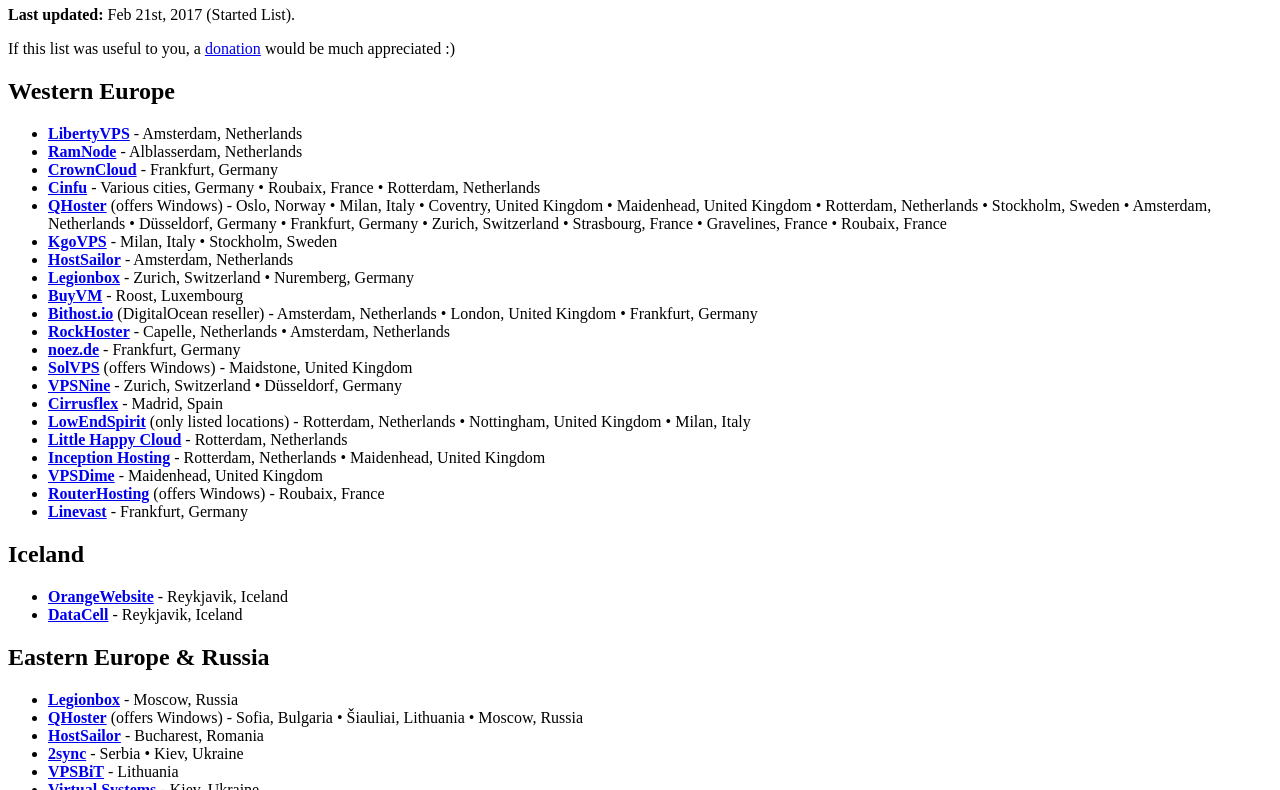
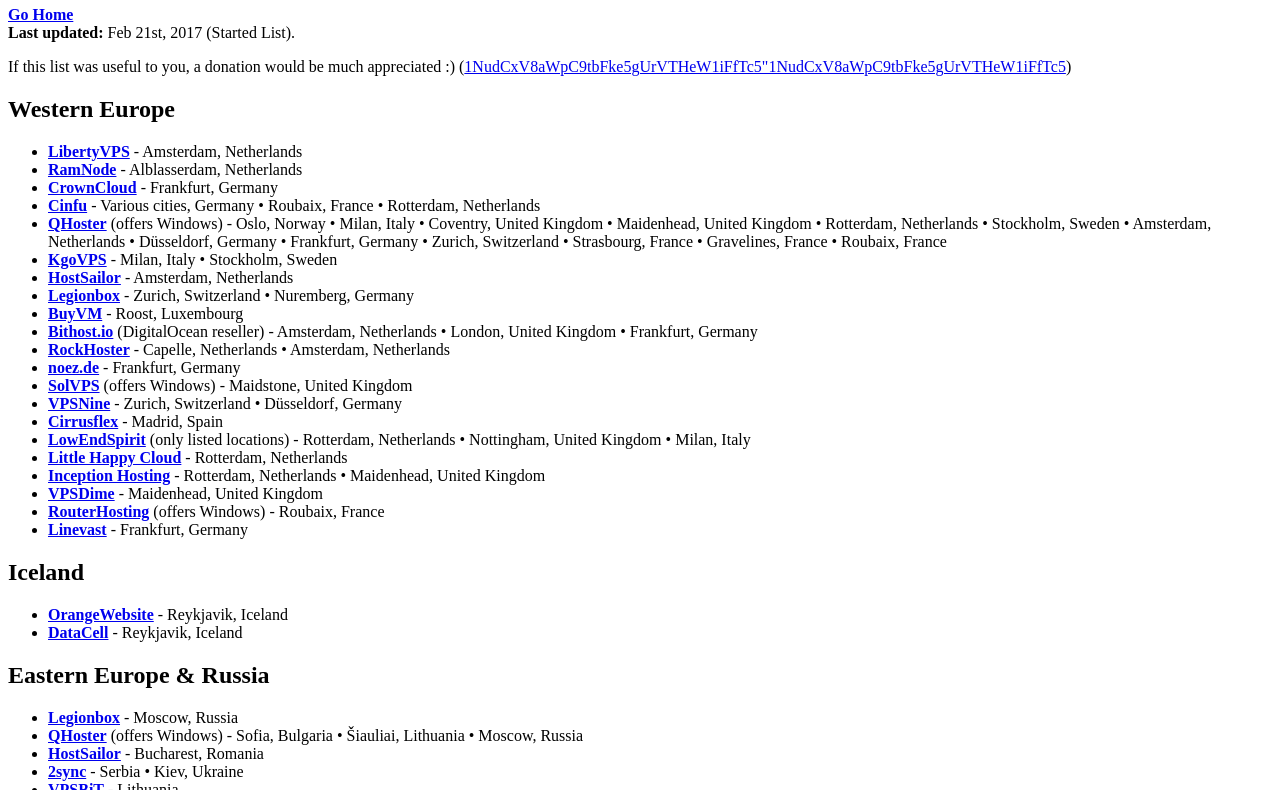
Before and after one commit to elijahcruz12/What-to-do-with-Bitcoin, a plain HTML site: page vpshosts.html in a window 1280 px wide. Shown: the part 60-850 px from the top of the page. Drawn offline with Linux system fonts and the light colour scheme.

Commit message:
Did the index.html

```diff
--- a/vpshosts.html
+++ b/vpshosts.html
@@ -4,6 +4,7 @@
 	</head>
 	<body data-gr-c-s-loaded="true">
 		<h1>VPS hosts that accept Bitcoin</h1>
+		<strong><a href="index.html">Go Home</a></strong><br />
 
 		<strong>Last updated:</strong> Feb 21st, 2017 (Started List).
 
@@ -15,7 +16,7 @@
 		<!-- <li><strong><a href="http://www.urdn.com.ua/virtual.html">UrDN</a></strong> ('free speech' host) - Kiev, Ukraine</li> -->
 
 		<p>
-			If this list was useful to you, a <a href="donate.html">donation</a> would be much appreciated :)
+			If this list was useful to you, a donation would be much appreciated :) (<a href="bitcoin:1NudCxV8aWpC9tbFke5gUrVTHeW1iFfTc5">1NudCxV8aWpC9tbFke5gUrVTHeW1iFfTc5"1NudCxV8aWpC9tbFke5gUrVTHeW1iFfTc5</a>)
 		</p>
 
 		<h2>Western Europe</h2>
```
Also changed, not shown: index.html (+11 -0 lines).
